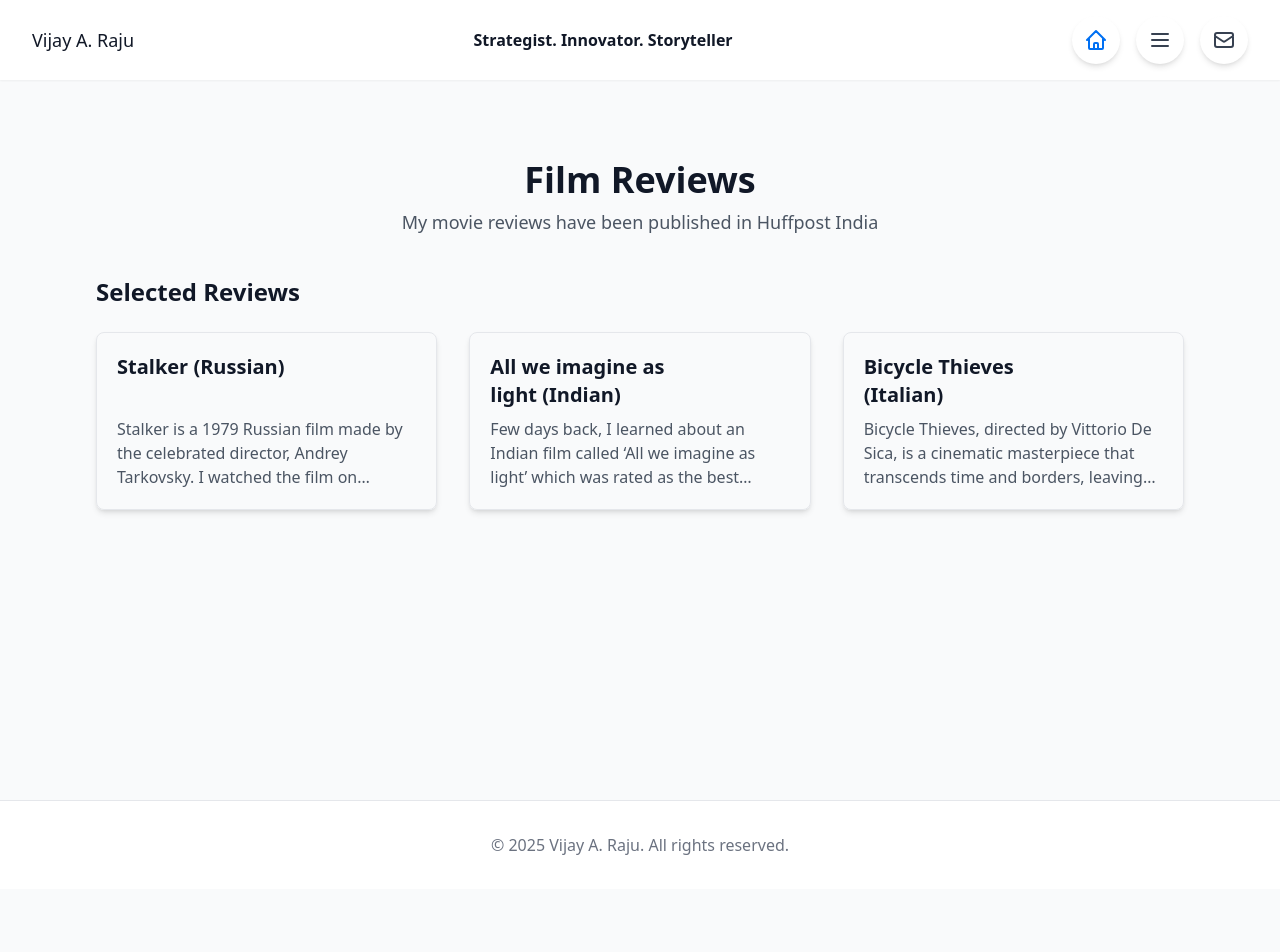
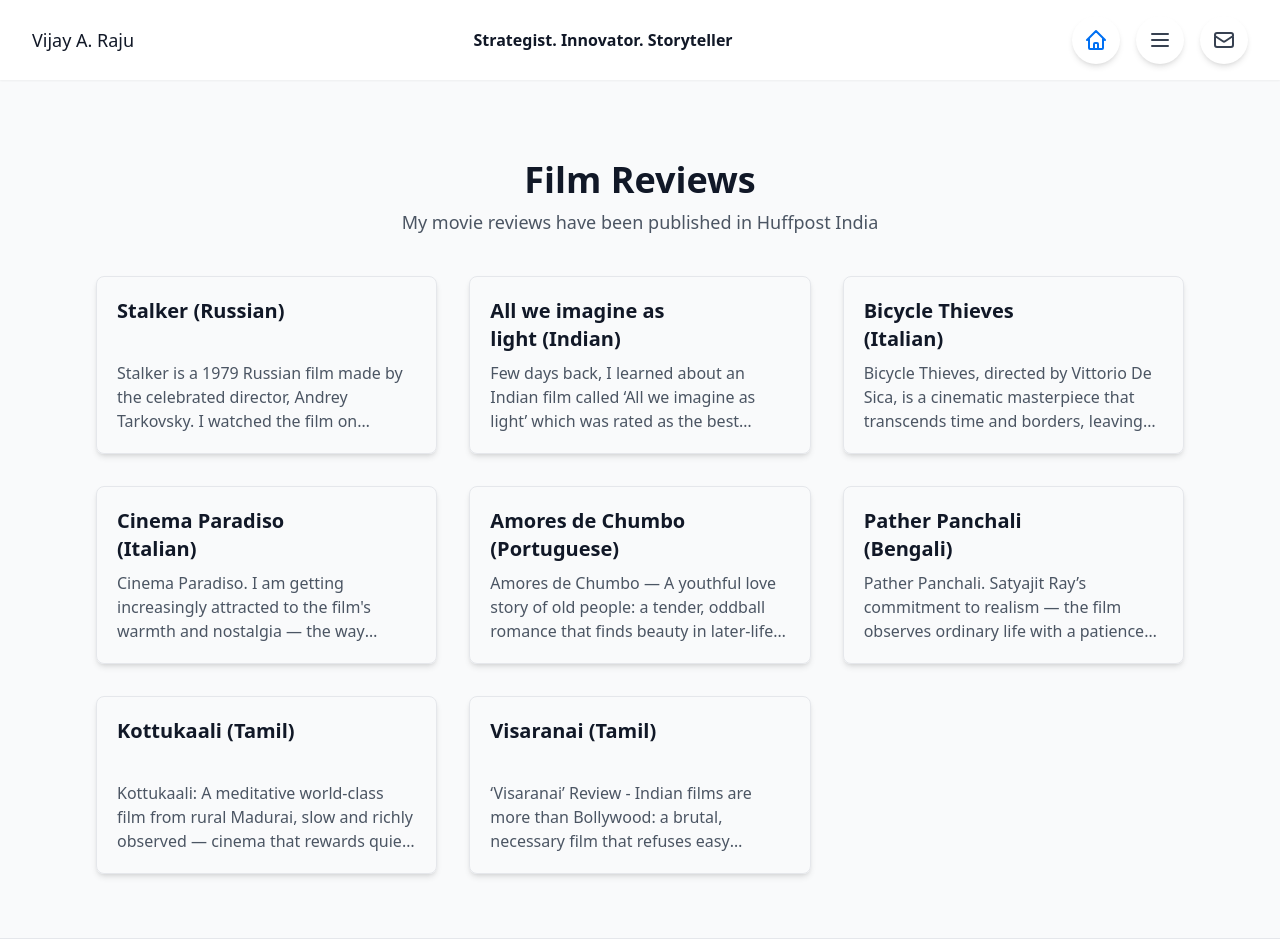
Before and after one commit to Wijay000/draft, a Next.js app: page /film-reviews in a window 1280 px wide. Shown: the top 952 px of the page. Before the commit the page ends 889 px from the top, so only its background shows below. Built offline with nearby package versions, Linux system fonts and the light colour scheme.

Commit message:
film: include five additional reviews and remove 'Selected Reviews' heading; add excerpts

```diff
--- a/data/reviews.json
+++ b/data/reviews.json
@@ -42,31 +42,36 @@
     "title": "Cinema Paradiso (Italian)",
     "region": "global",
     "description": "Cinema Paradiso. I am getting increasingly attracted to…",
-    "url": "https://medium.com/@Wijay000/cinema-paradiso"
+    "url": "https://medium.com/@Wijay000/cinema-paradiso",
+    "excerpt": "Cinema Paradiso. I am getting increasingly attracted to the film's warmth and nostalgia — the way memory and cinema interact feels deeply moving."
   },
   {
     "title": "Amores de Chumbo (Portuguese)",
     "region": "global",
     "description": "Amores de Chumbo — A youthful love story of old people | by Wijay000 | Medium",
-    "url": "https://medium.com/@Wijay000/amores-de-chumbo"
+    "url": "https://medium.com/@Wijay000/amores-de-chumbo",
+    "excerpt": "Amores de Chumbo — A youthful love story of old people: a tender, oddball romance that finds beauty in later-life longing."
   },
   {
     "title": "Pather Panchali (Bengali)",
     "region": "indian",
     "description": "Pather Panchali. Satyajit Ray’s commitment to realism… | by Wijay000 | Medium",
-    "url": "https://medium.com/@Wijay000/pather-panchali"
+    "url": "https://medium.com/@Wijay000/pather-panchali",
+    "excerpt": "Pather Panchali. Satyajit Ray’s commitment to realism — the film observes ordinary life with a patience that opens up entire worlds."
   },
   {
     "title": "Kottukaali (Tamil)",
     "region": "indian",
     "description": "Kottukaali: A meditative world class film from rural Madurai | by Wijay000 | Medium",
-    "url": "https://medium.com/@Wijay000/kottukaali"
+    "url": "https://medium.com/@Wijay000/kottukaali",
+    "excerpt": "Kottukaali: A meditative world-class film from rural Madurai, slow and richly observed — cinema that rewards quiet attention."
   },
   {
     "title": "Visaranai (Tamil)",
     "region": "indian",
     "description": "Visaranai — Review - Indian films are more than Bollywood | by Wijay000 | Medium",
-    "url": "https://medium.com/@Wijay000/visaranai"
+    "url": "https://medium.com/@Wijay000/visaranai",
+    "excerpt": "‘Visaranai’ Review - Indian films are more than Bollywood: a brutal, necessary film that refuses easy answers."
   },
   {
     "title": "Dragon (Tamil)",
--- a/pages/film-reviews.js
+++ b/pages/film-reviews.js
@@ -6,7 +6,12 @@ export default function FilmReviews() {
   const focusedTitles = [
     'Stalker (Russian)',
     'All we imagine as light (Indian)',
-    'Bicycle Thieves (Italian)'
+    'Bicycle Thieves (Italian)',
+    'Cinema Paradiso (Italian)',
+    'Amores de Chumbo (Portuguese)',
+    'Pather Panchali (Bengali)',
+    'Kottukaali (Tamil)',
+    'Visaranai (Tamil)'
   ]
 
   const posts = focusedTitles.map((t) => reviewsData.find((r) => r.title === t)).filter(Boolean)
@@ -19,7 +24,6 @@ export default function FilmReviews() {
       </motion.div>
 
       <section>
-        <h2 className="text-2xl font-bold text-gray-900 mb-6">Selected Reviews</h2>
         <div className="grid grid-cols-1 sm:grid-cols-2 lg:grid-cols-3 gap-5 sm:gap-6 lg:gap-8">
           {posts.map((post) => (
             <a
```
